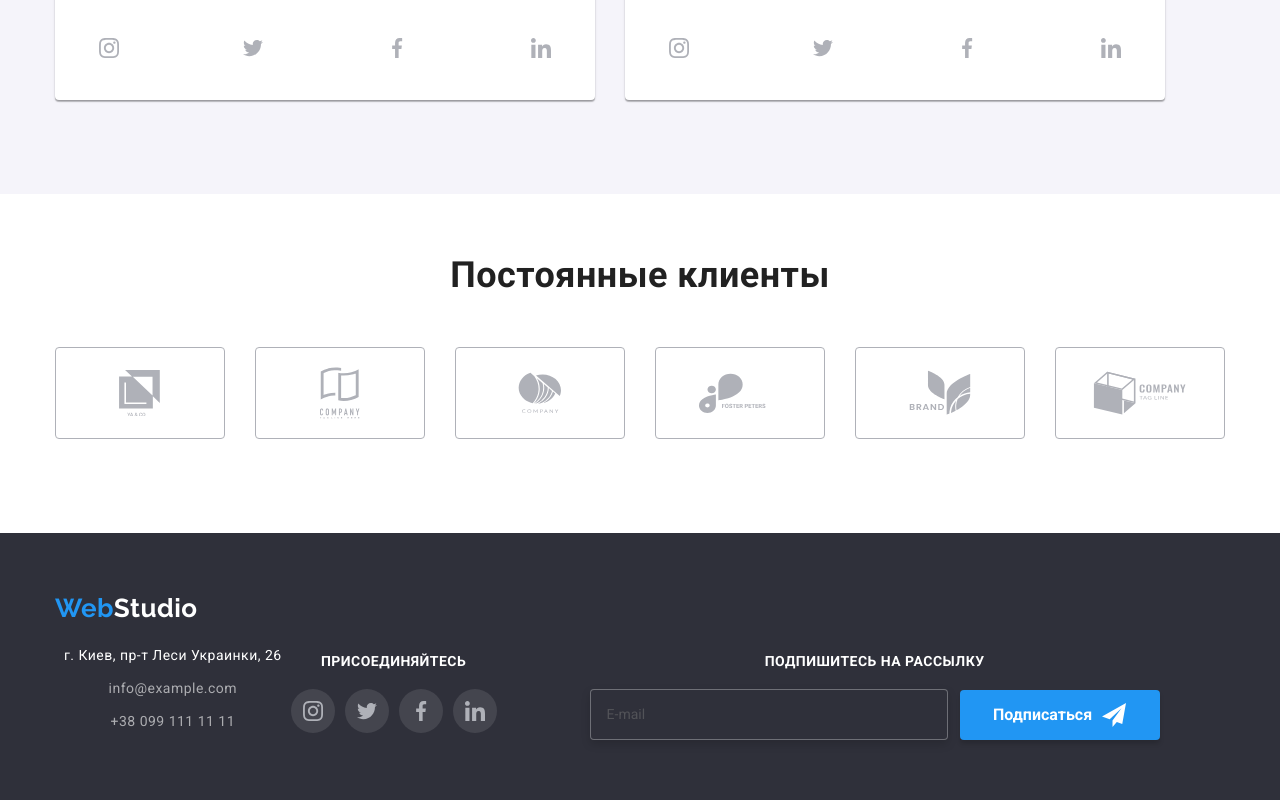
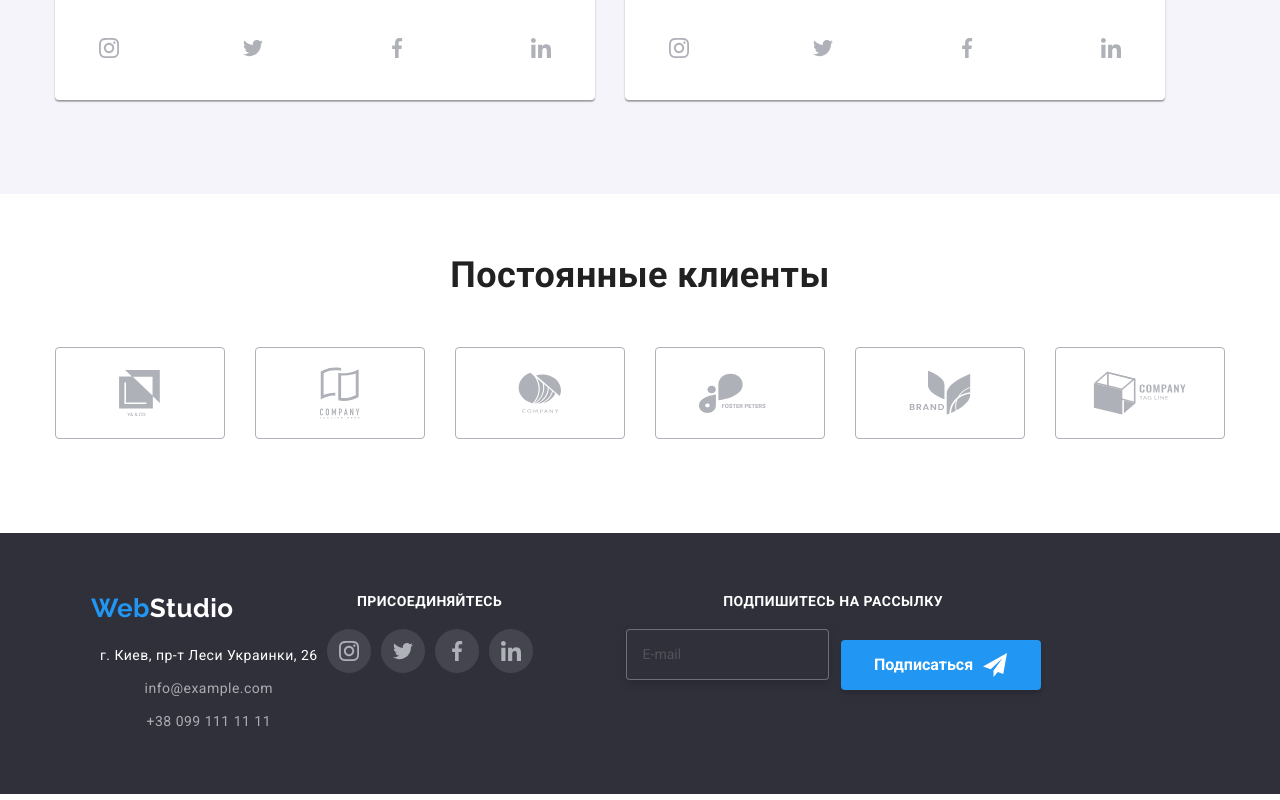
Before and after one commit to Myroslava-Morhental/goit-markup-hw-08, a plain HTML site: page index.html in a window 1280 px wide. Shown: the part 2903-3703 px from the top of the page. Drawn offline with nearby package versions, Linux system fonts and the light colour scheme.

Commit message:
hw 8 submission_3

```diff
--- a/index.html
+++ b/index.html
@@ -288,9 +288,9 @@
                   <img
                     src="./images/team/desktop/img-dt1.jpg"
                     alt="Игорь Демьяненко"
+                    class="team-section__img img"
                   />
                 </picture>
-
                 <h3 class="section-team__subtitle section-subtitle">
                   Игорь Демьяненко
                 </h3>
--- a/sass/components/studio/_footer-form.scss
+++ b/sass/components/studio/_footer-form.scss
@@ -1,12 +1,20 @@
 .footer__form-field {
   position: relative;
-  display: flex;
+  display: block;
+
+  @media screen and (min-width: 1200px) {
+    display: flex;
+  }
 }
 .footer__form-subscribe-field {
-  width: 358px;
+  width: 100%;
   padding-top: 15px;
   padding-bottom: 15px;
   padding-left: 16px;
+
+  margin-bottom: 20px;
+
+  // width:358px
 
   background-color: var(--secondary-bg-color);
   border: 1px solid rgba(255, 255, 255, 0.3);
--- a/sass/components/studio/_footer.scss
+++ b/sass/components/studio/_footer.scss
@@ -2,6 +2,11 @@
   padding-top: 60px;
   padding-bottom: 60px;
   background-color: var(--secondary-bg-color);
+
+  @media screen and (min-width: 768px) {
+    padding-right: 76px;
+    padding-left: 76px;
+  }
 
   &__container {
     display: block;
@@ -9,6 +14,7 @@
 
     @media screen and (min-width: 768px) {
       display: flex;
+      flex-wrap: wrap;
     }
   }
 
@@ -35,11 +41,23 @@
     line-height: 1.17;
     color: var(--white-text-color);
     text-transform: uppercase;
+
+    @media screen and (min-width: 768px) {
+      margin-top: 0px;
+    }
   }
   &__social-links {
     display: flex;
     flex-direction: column;
-    margin-right: 93px;
+    margin-right: 0px;
+
+    @media screen and (min-width: 768px) {
+      margin-right: 0;
+    }
+
+    @media screen and (min-width: 1200px) {
+      margin-right: 93px;
+    }
   }
 }
 
@@ -55,11 +73,13 @@
   }
 }
 
-@media and (min-width: 768px) {
-  margin-top: 9px;
+@media screen and (min-width: 768px) {
+  .footer__link {
+    margin-top: 9px;
+  }
 }
 
-.footer__link .footer__social-link {
+.footer__social-link {
   display: flex;
   justify-content: center;
   align-items: center;
@@ -82,6 +102,7 @@
 }
 
 .footer__social-links-list {
+  justify-content: center;
   display: flex;
 }
 
```
Also changed, not shown: css/main.css, css/main.min.css, 3 other files.
